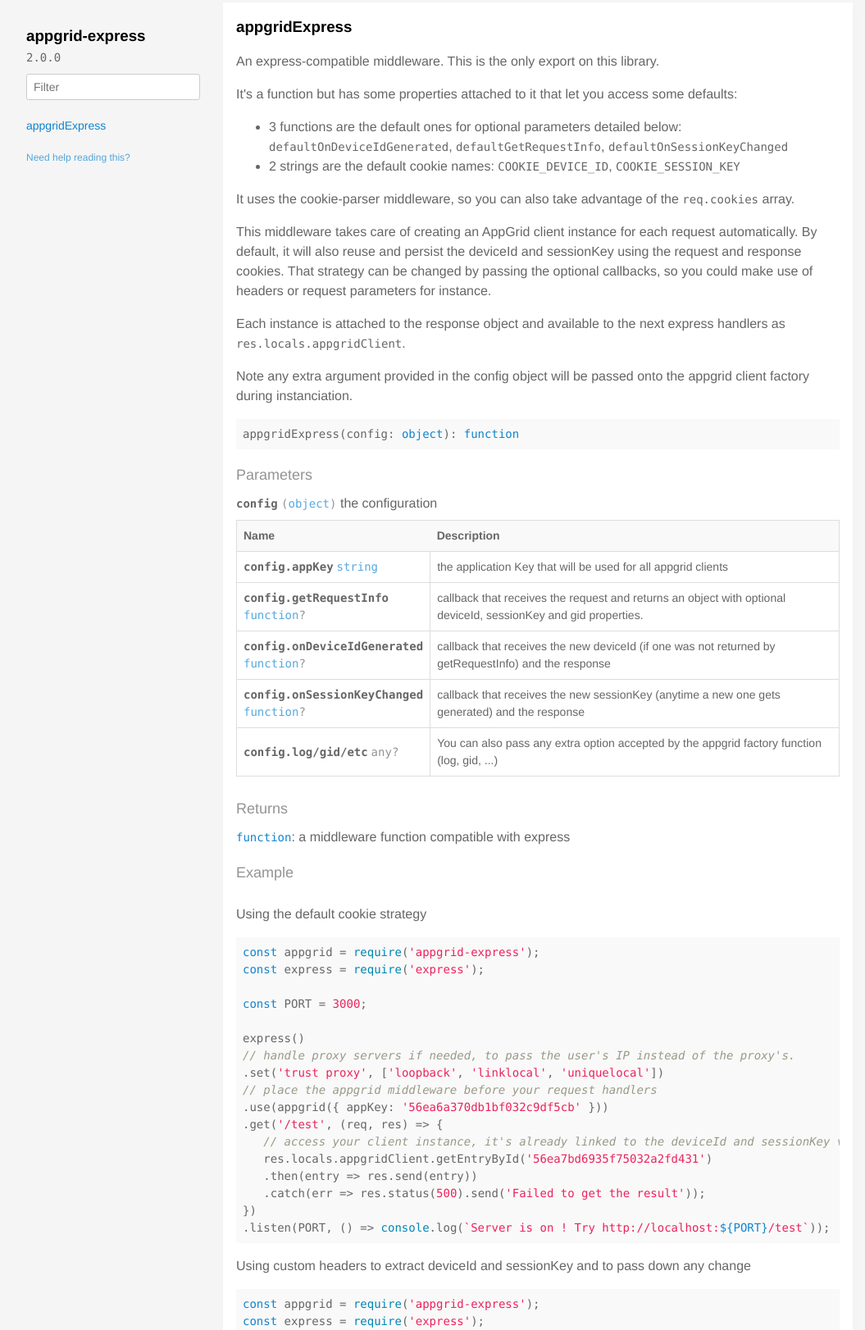
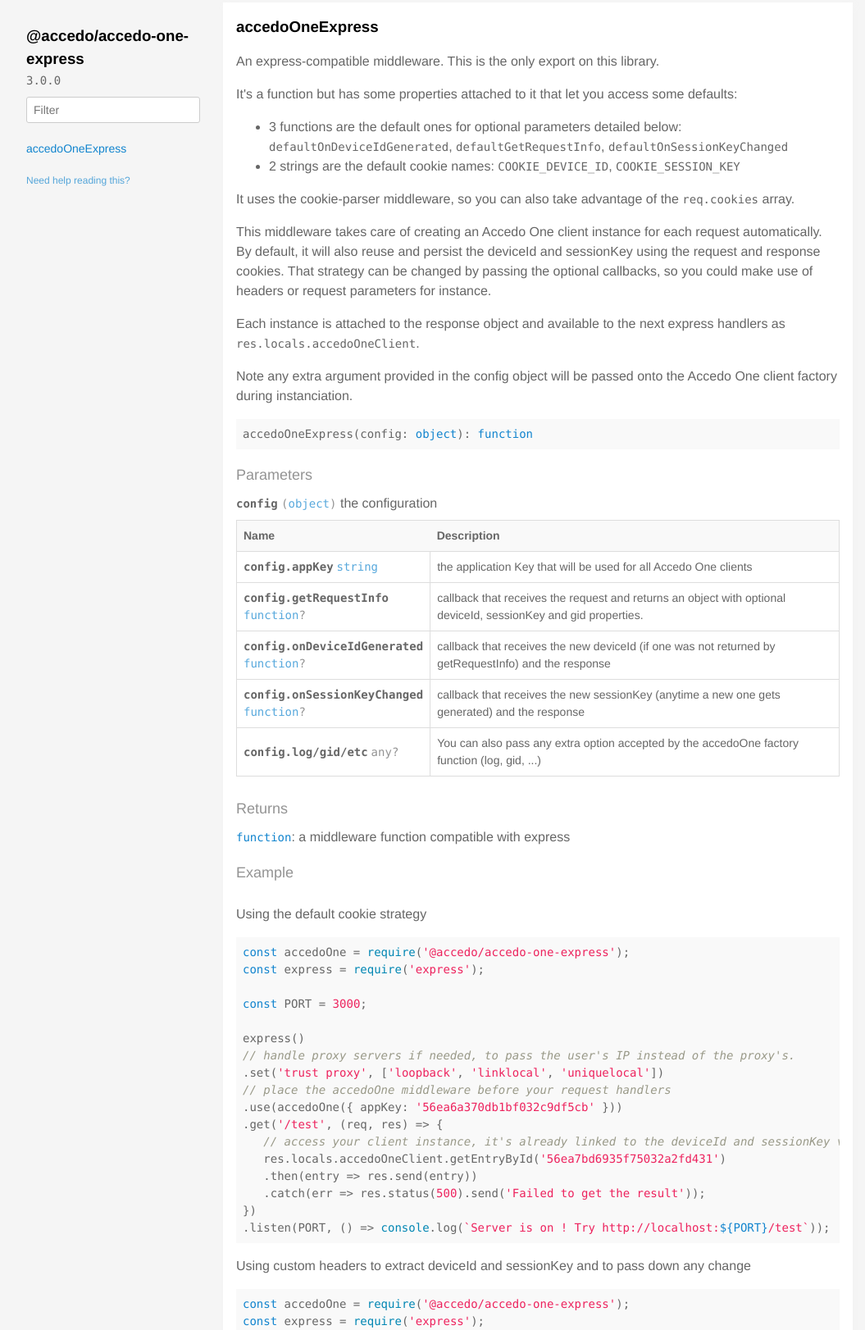
Before and after one commit to Accedo-Global-Solutions/accedo-control-sdk-express, a website: page docs/index.html in a window 1280 px wide. Shown: the part 5-1627 px from the top of the page at 82% size, without its empty margins (112-1167 px from the left). Drawn offline with Linux system fonts and the light colour scheme.

Commit message:
:memo: docs and license update

```diff
--- a/docs/index.html
+++ b/docs/index.html
@@ -2,7 +2,7 @@
 <html>
 <head>
   <meta charset='utf-8' />
-  <title>appgrid-express 2.0.0 | Documentation</title>
+  <title>@accedo/accedo-one-express 3.0.0 | Documentation</title>
   <meta name='viewport' content='width=device-width,initial-scale=1'>
   <link href='assets/bass.css' type='text/css' rel='stylesheet' />
   <link href='assets/style.css' type='text/css' rel='stylesheet' />
@@ -13,8 +13,8 @@
     <div class='clearfix md-mxn2'>
       <div class='fixed xs-hide fix-3 overflow-auto max-height-100'>
         <div class='py1 px2'>
-          <h3 class='mb0 no-anchor'>appgrid-express</h3>
-          <div class='mb1'><code>2.0.0</code></div>
+          <h3 class='mb0 no-anchor'>@accedo/accedo-one-express</h3>
+          <div class='mb1'><code>3.0.0</code></div>
           <input
             placeholder='Filter'
             id='filter-input'
@@ -25,9 +25,9 @@
 
 
                 <li><a
-                  href='#appgridexpress'
+                  href='#accedooneexpress'
                   class="">
-                  appgridExpress
+                  accedoOneExpress
 
                 </a>
 
@@ -48,8 +48,8 @@
 
   <div class='clearfix'>
 
-    <h3 class='fl m0' id='appgridexpress'>
-      appgridExpress
+    <h3 class='fl m0' id='accedooneexpress'>
+      accedoOneExpress
     </h3>
 
 
@@ -65,15 +65,15 @@
 <code>COOKIE_DEVICE_ID</code>, <code>COOKIE_SESSION_KEY</code></li>
 </ul>
 <p>It uses the cookie-parser middleware, so you can also take advantage of the <code>req.cookies</code> array.</p>
-<p>This middleware takes care of creating an AppGrid client instance for each request automatically.
+<p>This middleware takes care of creating an Accedo One client instance for each request automatically.
 By default, it will also reuse and persist the deviceId and sessionKey using the request and response cookies.
 That strategy can be changed by passing the optional callbacks,
 so you could make use of headers or request parameters for instance.</p>
-<p>Each instance is attached to the response object and available to the next express handlers as <code>res.locals.appgridClient</code>.</p>
-<p>Note any extra argument provided in the config object will be passed onto the appgrid client factory during instanciation.</p>
+<p>Each instance is attached to the response object and available to the next express handlers as <code>res.locals.accedoOneClient</code>.</p>
+<p>Note any extra argument provided in the config object will be passed onto the Accedo One client factory during instanciation.</p>
 
 
-  <div class='pre p1 fill-light mt0'>appgridExpress(config: <a href="https://developer.mozilla.org/en-US/docs/Web/JavaScript/Reference/Global_Objects/Object">object</a>): <a href="https://developer.mozilla.org/en-US/docs/Web/JavaScript/Reference/Statements/function">function</a></div>
+  <div class='pre p1 fill-light mt0'>accedoOneExpress(config: <a href="https://developer.mozilla.org/en-US/docs/Web/JavaScript/Reference/Global_Objects/Object">object</a>): <a href="https://developer.mozilla.org/en-US/docs/Web/JavaScript/Reference/Statements/function">function</a></div>
 
 
 
@@ -111,7 +111,7 @@
                 <tr>
                   <td class='break-word'><span class='code bold'>config.appKey</span> <code class='quiet'><a href="https://developer.mozilla.org/en-US/docs/Web/JavaScript/Reference/Global_Objects/String">string</a></code>
                   </td>
-                  <td class='break-word'><span>the application Key that will be used for all appgrid clients
+                  <td class='break-word'><span>the application Key that will be used for all Accedo One clients
 </span></td>
                 </tr>
 
@@ -139,7 +139,7 @@
                 <tr>
                   <td class='break-word'><span class='code bold'>config.log/gid/etc</span> <code class='quiet'>any?</code>
                   </td>
-                  <td class='break-word'><span>You can also pass any extra option accepted by the appgrid factory function (log, gid, ...)
+                  <td class='break-word'><span>You can also pass any extra option accepted by the accedoOne factory function (log, gid, ...)
 </span></td>
                 </tr>
 
@@ -170,7 +170,7 @@
 
       <p><p>Using the default cookie strategy</p>
 </p>
-      <pre class='p1 overflow-auto round fill-light'><span class="hljs-keyword">const</span> appgrid = <span class="hljs-built_in">require</span>(<span class="hljs-string">'appgrid-express'</span>);
+      <pre class='p1 overflow-auto round fill-light'><span class="hljs-keyword">const</span> accedoOne = <span class="hljs-built_in">require</span>(<span class="hljs-string">'@accedo/accedo-one-express'</span>);
 <span class="hljs-keyword">const</span> express = <span class="hljs-built_in">require</span>(<span class="hljs-string">'express'</span>);
 
 <span class="hljs-keyword">const</span> PORT = <span class="hljs-number">3000</span>;
@@ -178,11 +178,11 @@
 express()
 <span class="hljs-comment">// handle proxy servers if needed, to pass the user's IP instead of the proxy's.</span>
 .set(<span class="hljs-string">'trust proxy'</span>, [<span class="hljs-string">'loopback'</span>, <span class="hljs-string">'linklocal'</span>, <span class="hljs-string">'uniquelocal'</span>])
-<span class="hljs-comment">// place the appgrid middleware before your request handlers</span>
-.use(appgrid({ <span class="hljs-attr">appKey</span>: <span class="hljs-string">'56ea6a370db1bf032c9df5cb'</span> }))
+<span class="hljs-comment">// place the accedoOne middleware before your request handlers</span>
+.use(accedoOne({ <span class="hljs-attr">appKey</span>: <span class="hljs-string">'56ea6a370db1bf032c9df5cb'</span> }))
 .get(<span class="hljs-string">'/test'</span>, (req, res) =&gt; {
    <span class="hljs-comment">// access your client instance, it's already linked to the deviceId and sessionKey via cookies</span>
-   res.locals.appgridClient.getEntryById(<span class="hljs-string">'56ea7bd6935f75032a2fd431'</span>)
+   res.locals.accedoOneClient.getEntryById(<span class="hljs-string">'56ea7bd6935f75032a2fd431'</span>)
    .then(<span class="hljs-function"><span class="hljs-params">entry</span> =&gt;</span> res.send(entry))
    .catch(<span class="hljs-function"><span class="hljs-params">err</span> =&gt;</span> res.status(<span class="hljs-number">500</span>).send(<span class="hljs-string">'Failed to get the result'</span>));
 })
@@ -190,7 +190,7 @@
 
       <p><p>Using custom headers to extract deviceId and sessionKey and to pass down any change</p>
 </p>
-      <pre class='p1 overflow-auto round fill-light'><span class="hljs-keyword">const</span> appgrid = <span class="hljs-built_in">require</span>(<span class="hljs-string">'appgrid-express'</span>);
+      <pre class='p1 overflow-auto round fill-light'><span class="hljs-keyword">const</span> accedoOne = <span class="hljs-built_in">require</span>(<span class="hljs-string">'@accedo/accedo-one-express'</span>);
 <span class="hljs-keyword">const</span> express = <span class="hljs-built_in">require</span>(<span class="hljs-string">'express'</span>);
 
 <span class="hljs-keyword">const</span> PORT = <span class="hljs-number">3000</span>;
@@ -199,7 +199,7 @@
 <span class="hljs-keyword">const</span> HEADER_GID = <span class="hljs-string">'X-AG-GID'</span>;
 
 express()
-.use(appgrid({
+.use(accedoOne({
   <span class="hljs-attr">appKey</span>: <span class="hljs-string">'56ea6a370db1bf032c9df5cb'</span>,
   <span class="hljs-comment">// extract deviceId, sessionKey and gid from custom headers</span>
   getRequestInfo: <span class="hljs-function"><span class="hljs-params">req</span> =&gt;</span> ({ <span class="hljs-attr">deviceId</span>: req.get(HEADER_DEVICE_ID), <span class="hljs-attr">sessionKey</span>: req.get(HEADER_SESSION_KEY), <span class="hljs-attr">gid</span>: req.get(HEADER_GID) }),
@@ -212,17 +212,17 @@
 
       <p><p>Using getRequestInfo and the defaultGetRequestInfo together</p>
 </p>
-      <pre class='p1 overflow-auto round fill-light'><span class="hljs-keyword">const</span> appgrid = <span class="hljs-built_in">require</span>(<span class="hljs-string">'appgrid-express'</span>);
+      <pre class='p1 overflow-auto round fill-light'><span class="hljs-keyword">const</span> accedoOne = <span class="hljs-built_in">require</span>(<span class="hljs-string">'@accedo/accedo-one-express'</span>);
 <span class="hljs-keyword">const</span> express = <span class="hljs-built_in">require</span>(<span class="hljs-string">'express'</span>);
 
 <span class="hljs-keyword">const</span> PORT = <span class="hljs-number">3000</span>;
 <span class="hljs-keyword">const</span> HEADER_GID = <span class="hljs-string">'X-AG-GID'</span>;
 
 express()
-.use(appgrid({
+.use(accedoOne({
   <span class="hljs-attr">appKey</span>: <span class="hljs-string">'56ea6a370db1bf032c9df5cb'</span>,
   <span class="hljs-comment">// extract the gid from custom headers, but use the default strategy for the deviceId and sessionKey</span>
-  getRequestInfo: <span class="hljs-function"><span class="hljs-params">req</span> =&gt;</span> <span class="hljs-built_in">Object</span>.assign(appgrid.defaultGetRequestInfo(req), { <span class="hljs-attr">gid</span>: req.get(HEADER_GID) }),
+  getRequestInfo: <span class="hljs-function"><span class="hljs-params">req</span> =&gt;</span> <span class="hljs-built_in">Object</span>.assign(accedoOne.defaultGetRequestInfo(req), { <span class="hljs-attr">gid</span>: req.get(HEADER_GID) }),
   log(...args) { <span class="hljs-built_in">console</span>.log(...args) }
 }))</pre>
 
```
Also changed, not shown: LICENSE.md.
